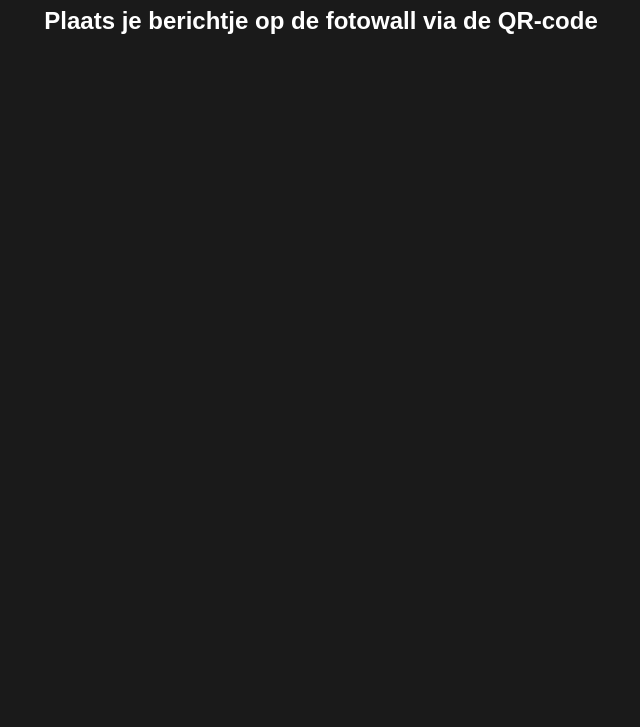
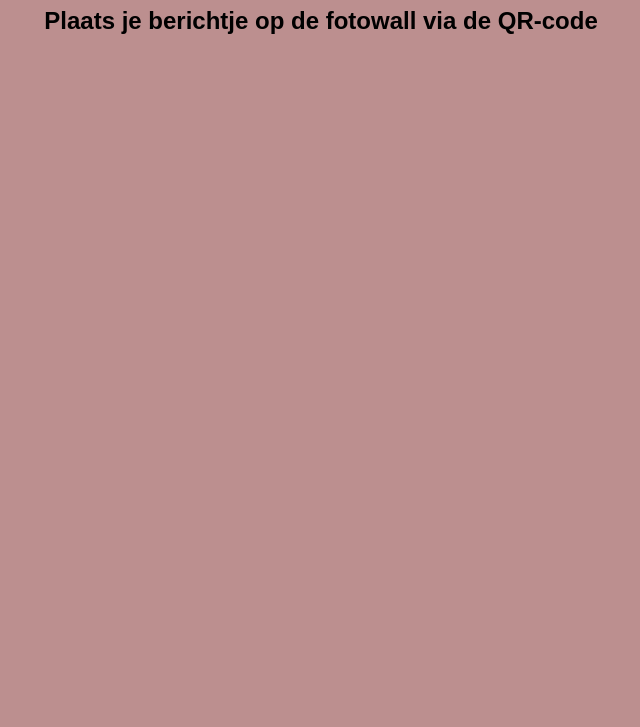
Before and after one commit to BrechtVandenheede/lily60, a website: page display.html in a window 1280 px wide. Shown: the part 73-800 px from the top of the page, without its empty margins (319-959 px from the left). Drawn offline with nearby package versions, Linux system fonts and the light colour scheme.

Commit message:
Update display.html

```diff
--- a/display.html
+++ b/display.html
@@ -5,7 +5,7 @@
     <meta name="viewport" content="width=device-width, initial-scale=1.0">
     <title>Live fotowall</title>
     <style>
-        body { font-family: sans-serif; background-color: #1a1a1a; color: white; text-align: center; }
+        body { font-family: sans-serif; background-color: rosybrown; color: black; text-align: center; }
         .message-grid { display: grid; grid-template-columns: repeat(auto-fill, minmax(300px, 1fr)); gap: 20px; padding: 20px; }
         .message-card { background-color: #333; border-radius: 8px; overflow: hidden; box-shadow: 0 4px 8px rgba(0,0,0,0.3); }
         .message-card img { width: 100%; height: auto; display: block; }
```
